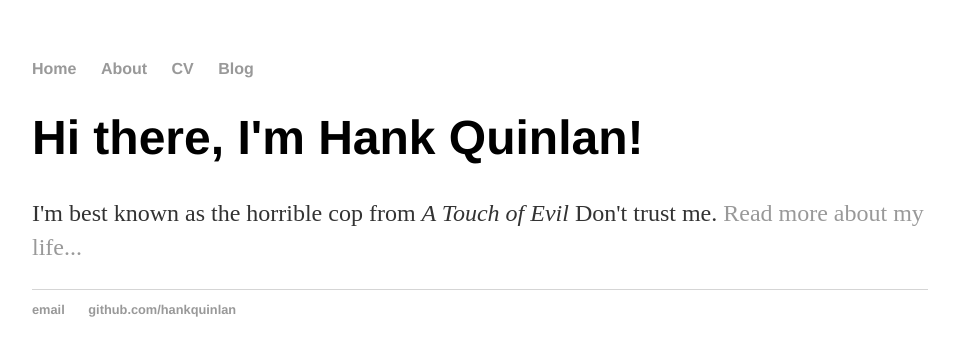
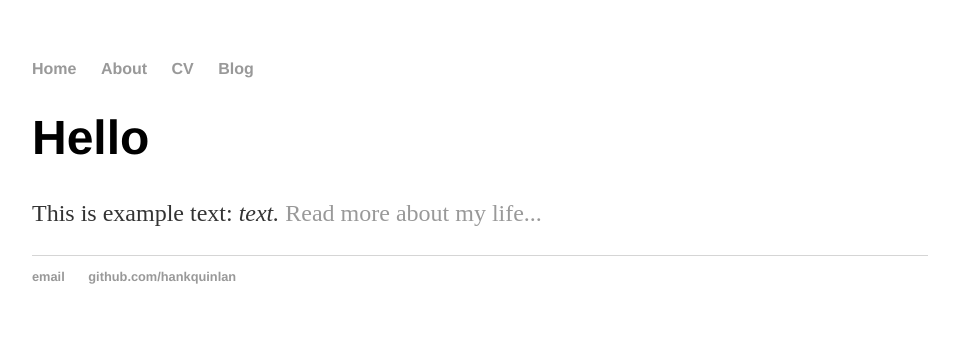
Before and after one commit to ChaseHanson/ChaseHanson.github.io, a Jekyll site: the page built from index.html, in a window 1280 px wide. Shown: the top 356 px of the page, without its empty margins (160-1119 px from the left). Built offline with Jekyll 4.4.1, drawn with Linux system fonts in a browser that asks for light colours.

Commit message:
Update index.html

```diff
--- a/index.html
+++ b/index.html
@@ -1,8 +1,8 @@
 ---
 layout: default
-title: Hank Quinlan, Horrible Cop
+title: C. J. Hanson's personal website
 ---
 <div class="blurb">
-	<h1>Hi there, I'm Hank Quinlan!</h1>
-	<p>I'm best known as the horrible cop from <em>A Touch of Evil</em> Don't trust me. <a href="/about">Read more about my life...</a></p>
+	<h1>Hello</h1>
+	<p>This is example text: <em>text.</em> <a href="/about">Read more about my life...</a></p>
 </div><!-- /.blurb -->
```
